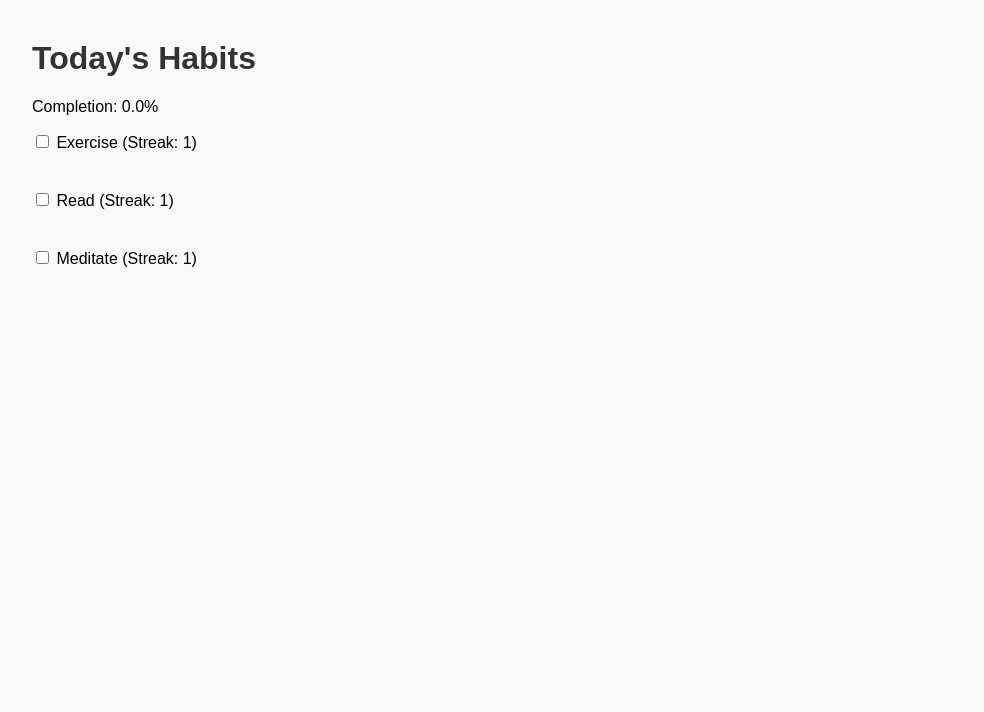
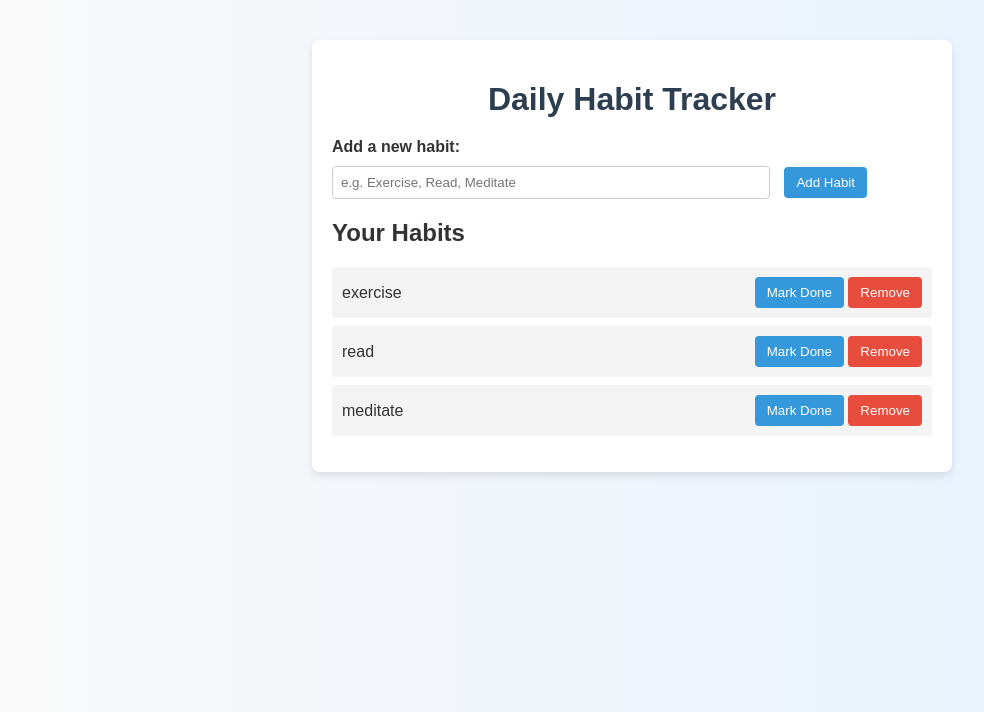
Before and after one commit to Chethan-V-5115/habit-tracker, a Flask app: page / in a window 1280 px wide. Shown: the top 712 px of the page, without its empty margins (8-992 px from the left). Run offline with Flask 3, Linux system fonts and the light colour scheme.

Commit message:
Initial commit for habit tracker

```diff
--- a/app.py
+++ b/app.py
@@ -1,49 +1,46 @@
 from flask import Flask, render_template, request, redirect
-import json, datetime
+import json
+import os
 
 app = Flask(__name__)
+
 DATA_FILE = "habits.json"
 
-def load_data():
-    with open(DATA_FILE, "r") as f:
+def load_habits():
+    if not os.path.exists(DATA_FILE):
+        return []
+    with open(DATA_FILE) as f:
         return json.load(f)
 
-def save_data(data):
+def save_habits(habits):
     with open(DATA_FILE, "w") as f:
-        json.dump(data, f, indent=4)
+        json.dump(habits, f)
 
-@app.route("/")
+@app.route("/", methods=["GET", "POST"])
 def index():
-    data = load_data()
-    today = datetime.date.today().isoformat()
-    habits = data["habits"]
-    logs_today = [log for log in data["logs"] if log["date"] == today]
-    done_ids = [log["habit_id"] for log in logs_today if log["done"]]
-    completion = (len(done_ids) / len(habits)) * 100 if habits else 0
-    return render_template("index.html", habits=habits, done_ids=done_ids, completion=completion)
+    habits = load_habits()
+    if request.method == "POST":
+        new_habit = request.form.get("habit")
+        if new_habit:  # avoid empty entries
+            habits.append({"name": new_habit, "done": False})
+            save_habits(habits)
+        return redirect("/")
+    return render_template("index.html", habits=habits)
 
-@app.route("/update", methods=["POST"])
-def update():
-    data = load_data()
-    today = datetime.date.today().isoformat()
-    habit_id = int(request.form["habit_id"])
-    done = request.form.get("done") == "true"
+@app.route("/complete/<int:habit_id>", methods=["POST"])
+def complete(habit_id):
+    habits = load_habits()
+    if 0 <= habit_id < len(habits):
+        habits[habit_id]["done"] = True
+        save_habits(habits)
+    return redirect("/")
 
-    # Remove old log for today
-    data["logs"] = [log for log in data["logs"] if not (log["date"] == today and log["habit_id"] == habit_id)]
-    # Add new log
-    data["logs"].append({"date": today, "habit_id": habit_id, "done": done})
-
-    # Update streak
-    habit = next(h for h in data["habits"] if h["id"] == habit_id)
-    if done:
-        yesterday = (datetime.date.today() - datetime.timedelta(days=1)).isoformat()
-        yesterday_log = any(log["date"] == yesterday and log["habit_id"] == habit_id and log["done"] for log in data["logs"])
-        habit["streak"] = habit["streak"] + 1 if yesterday_log else 1
-    else:
-        habit["streak"] = 0
-
-    save_data(data)
+@app.route("/delete/<int:habit_id>", methods=["POST"])
+def delete(habit_id):
+    habits = load_habits()
+    if 0 <= habit_id < len(habits):
+        habits.pop(habit_id)
+        save_habits(habits)
     return redirect("/")
 
 if __name__ == "__main__":
--- a/habits.json
+++ b/habits.json
@@ -1,36 +1 @@
-{
-    "habits": [
-        {
-            "id": 1,
-            "name": "Exercise",
-            "streak": 1
-        },
-        {
-            "id": 2,
-            "name": "Read",
-            "streak": 1
-        },
-        {
-            "id": 3,
-            "name": "Meditate",
-            "streak": 1
-        }
-    ],
-    "logs": [
-        {
-            "date": "2026-04-20",
-            "habit_id": 1,
-            "done": true
-        },
-        {
-            "date": "2026-04-20",
-            "habit_id": 2,
-            "done": true
-        },
-        {
-            "date": "2026-04-20",
-            "habit_id": 3,
-            "done": true
-        }
-    ]
-}
+[{"name": "exercise", "done": false}, {"name": "read", "done": false}, {"name": "meditate", "done": false}]
--- a/static/style.css
+++ b/static/style.css
@@ -1,12 +1,76 @@
 body {
     font-family: Arial, sans-serif;
     margin: 40px;
-    background: #f9f9f9;
-}
-h1 {
+    background: linear-gradient(to right, #f9f9f9, #e6f2ff);
     color: #333;
 }
+
+h1 {
+    text-align: center;
+    color: #2c3e50;
+    margin-bottom: 20px;
+}
+
+.container {
+    max-width: 600px;
+    margin: auto;
+    background: #fff;
+    padding: 20px;
+    border-radius: 8px;
+    box-shadow: 0 4px 8px rgba(0,0,0,0.1);
+}
+
 label {
     display: block;
     margin: 10px 0;
+    font-weight: bold;
 }
+
+input[type="text"] {
+    width: 70%;
+    padding: 8px;
+    margin-right: 10px;
+    border: 1px solid #ccc;
+    border-radius: 4px;
+}
+
+button {
+    padding: 8px 12px;
+    background: #3498db;
+    color: white;
+    border: none;
+    border-radius: 4px;
+    cursor: pointer;
+}
+
+button:hover {
+    background: #2980b9;
+}
+
+.remove-btn {
+    background: #e74c3c;
+}
+
+.remove-btn:hover {
+    background: #c0392b;
+}
+
+ul {
+    list-style: none;
+    padding: 0;
+}
+
+li {
+    background: #f4f4f4;
+    margin: 8px 0;
+    padding: 10px;
+    border-radius: 4px;
+    display: flex;
+    justify-content: space-between;
+    align-items: center;
+}
+
+li.done {
+    background: #d4edda;
+    text-decoration: line-through;
+}
--- a/templates/index.html
+++ b/templates/index.html
@@ -2,21 +2,38 @@
 <html>
 <head>
     <title>Daily Habit Tracker</title>
-    <link rel="stylesheet" href="/static/style.css">
+    <link rel="stylesheet" href="{{ url_for('static', filename='style.css') }}">
 </head>
 <body>
-    <h1>Today's Habits</h1>
-    <p>Completion: {{ completion }}%</p>
-    <form method="POST" action="/update">
-        {% for habit in habits %}
-            <label>
-                <input type="checkbox" name="done" value="true"
-                       onclick="this.form.habit_id.value={{ habit.id }}; this.form.submit();"
-                       {% if habit.id in done_ids %}checked{% endif %}>
-                {{ habit.name }} (Streak: {{ habit.streak }})
-            </label><br>
-        {% endfor %}
-        <input type="hidden" name="habit_id">
-    </form>
+    <div class="container">
+        <h1>Daily Habit Tracker</h1>
+
+        <form method="POST">
+            <label for="habit">Add a new habit:</label>
+            <input type="text" name="habit" placeholder="e.g. Exercise, Read, Meditate">
+            <button type="submit">Add Habit</button>
+        </form>
+
+        <h2>Your Habits</h2>
+        <ul>
+            {% for habit in habits %}
+                <li class="{% if habit.done %}done{% endif %}">
+                    {{ habit.name }}
+
+                    <div>
+                        {% if not habit.done %}
+                            <form method="POST" action="/complete/{{ loop.index0 }}" style="display:inline;">
+                                <button type="submit">Mark Done</button>
+                            </form>
+                        {% endif %}
+
+                        <form method="POST" action="/delete/{{ loop.index0 }}" style="display:inline;">
+                            <button type="submit" class="remove-btn">Remove</button>
+                        </form>
+                    </div>
+                </li>
+            {% endfor %}
+        </ul>
+    </div>
 </body>
 </html>
```
Also changed, not shown: .venvScriptsactivate/pyvenv.cfg (added), 9 other files.
